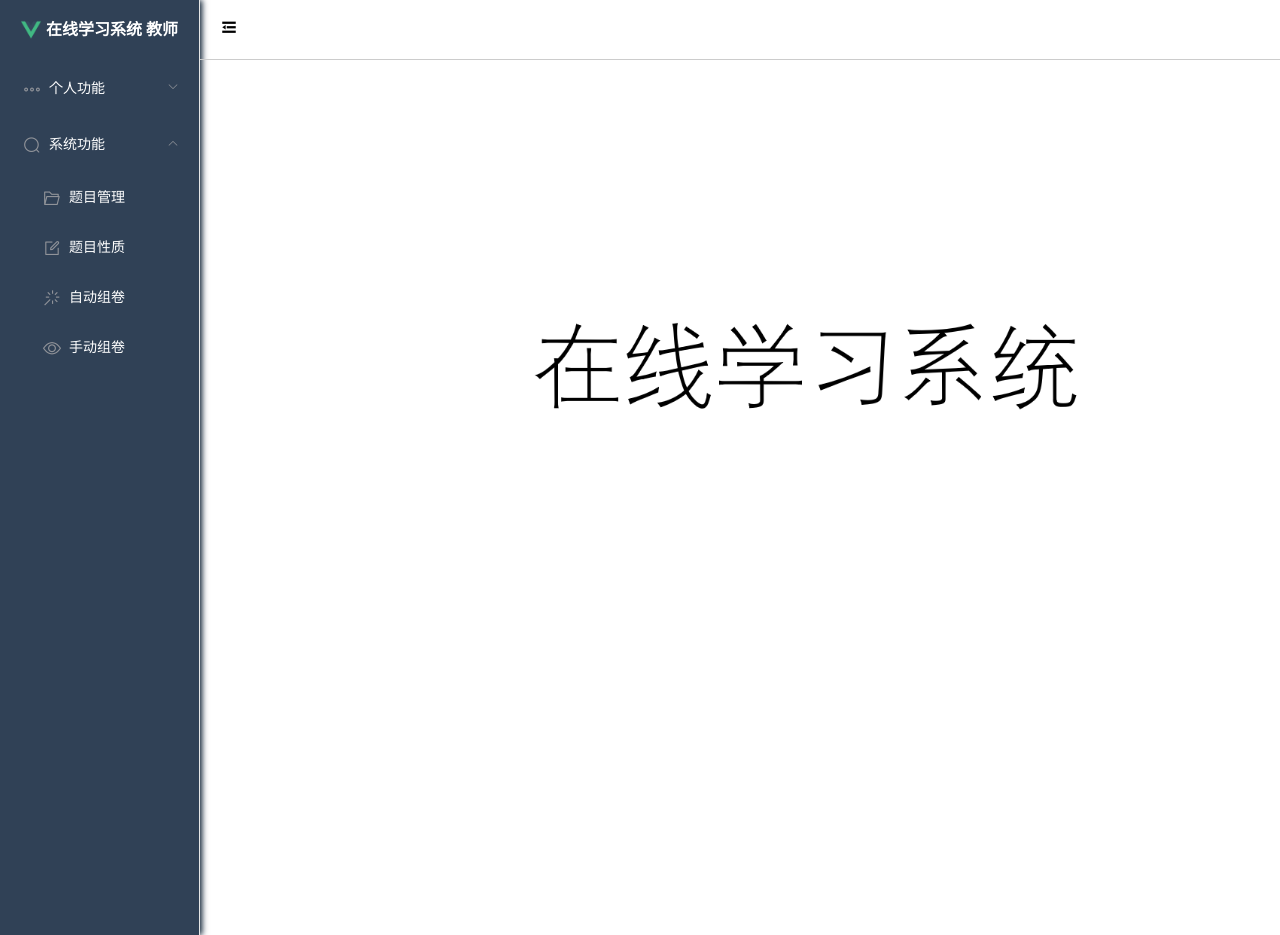
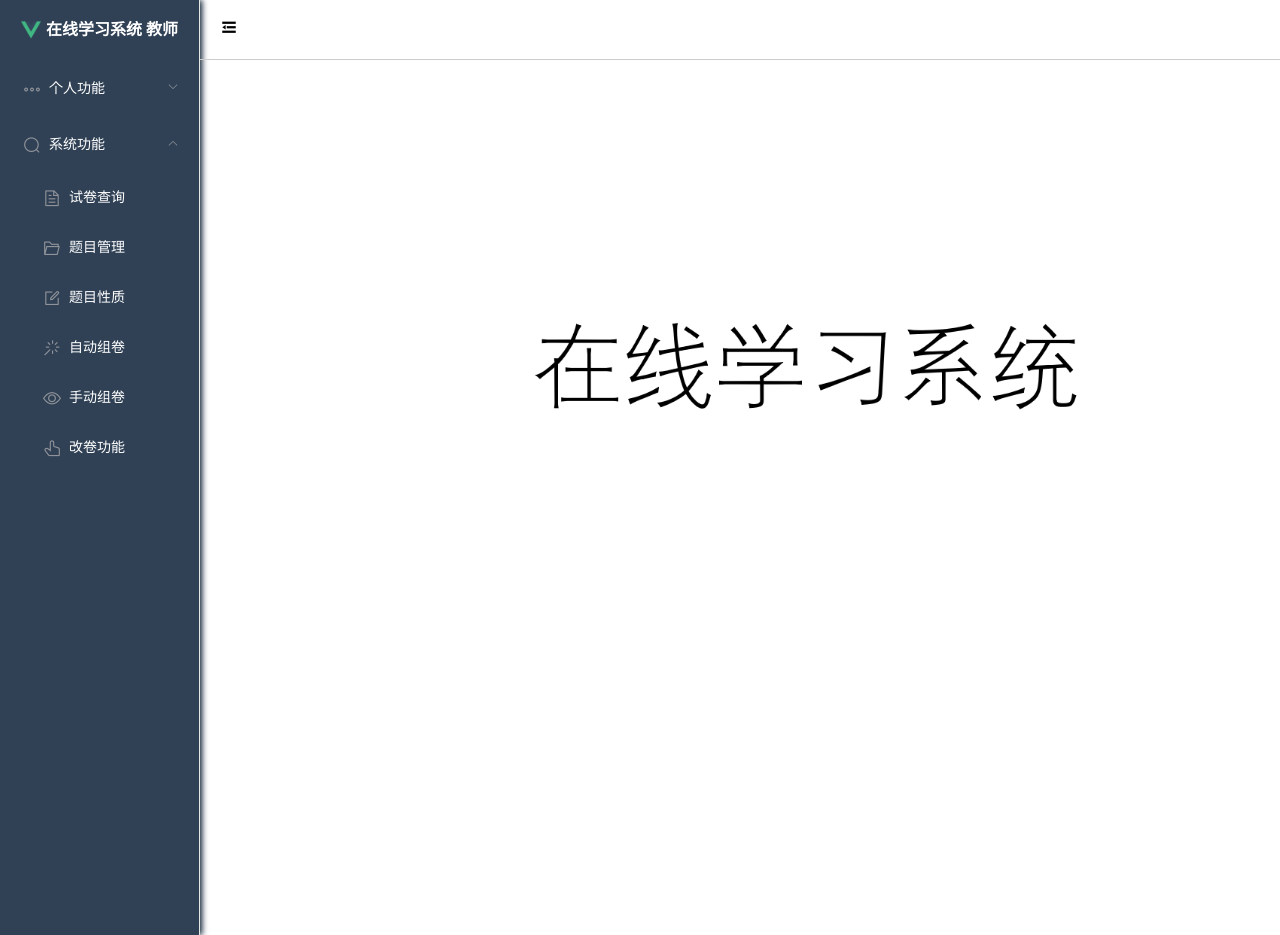
Before and after one commit to mango1118/object-oriented, a Vue app in the folder code/learning system/vue/: page /teacher/home in a window 1280 px wide. Both pictures are taken after a click on the element "系统功能". Built offline with nearby package versions, Linux system fonts and the light colour scheme.

Commit message:
feat:教师功能页

```diff
--- a/code/learning system/vue/src/components/TeacherAside.vue
+++ b/code/learning system/vue/src/components/TeacherAside.vue
@@ -37,6 +37,10 @@
         <i class="el-icon-search"></i>
         <span slot="title">系统功能</span>
       </template>
+      <el-menu-item index="/teacher/search">
+        <i class="el-icon-document"></i>
+        <span slot="title">试卷查询</span>
+      </el-menu-item>
       <el-menu-item index="/teacher/question-control">
         <i class="el-icon-folder-opened"></i>
         <span slot="title">题目管理</span>
@@ -52,6 +56,10 @@
       <el-menu-item index="/teacher/manual-compose">
         <i class="el-icon-view"></i>
         <span slot="title">手动组卷</span>
+      </el-menu-item>
+      <el-menu-item index="/teacher/correct">
+        <i class="el-icon-thumb"></i>
+        <span slot="title">改卷功能</span>
       </el-menu-item>
     </el-submenu>
 
```
